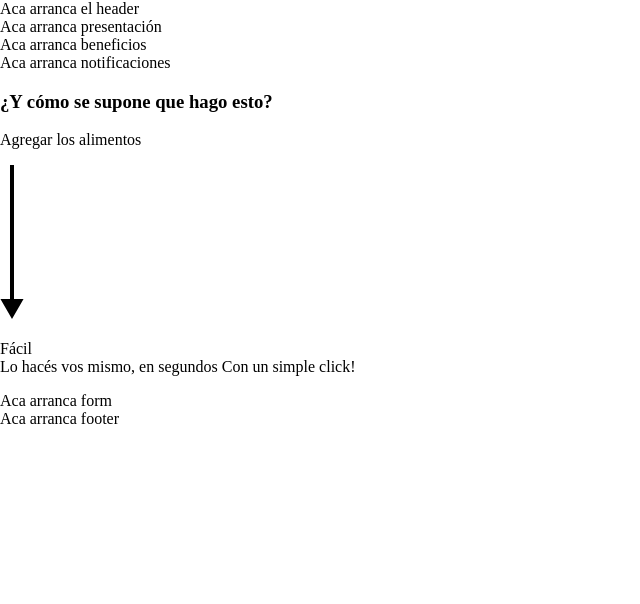
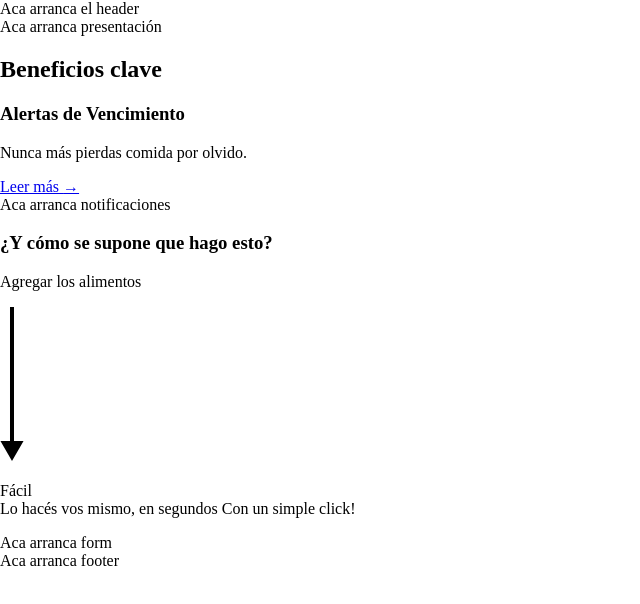
Before and after one commit to JeremiasPokemayer/dont-expire, a plain HTML site: page index.html in a window 1280 px wide. Shown: the whole page, without its empty margins (0-640 px from the left). Drawn offline with Linux system fonts and the light colour scheme; a web font is replaced by a local one.

Commit message:
feat: Add structure with merged improvements from both versions

```diff
--- a/index.html
+++ b/index.html
@@ -9,7 +9,21 @@
   <body>
     <header class="header">Aca arranca el header</header>
     <div class="presentacion">Aca arranca presentación</div>
-    <div class="beneficios">Aca arranca beneficios</div>
+    <div class="beneficios">
+      <header>
+        <h2>Beneficios clave</h2>
+      </header>
+      <section>
+        <article class="card">
+          <div class="icon"></div>
+          <header>
+            <h3>Alertas de Vencimiento</h3>
+          </header>
+          <p>Nunca más pierdas comida por olvido.</p>
+          <a href="#">Leer más <span>→</span></a>
+        </article>
+      </section>
+    </div>
     <div class="notificaciones">Aca arranca notificaciones</div>
     <div class="informacion">
       <div class="informacion-container">
```
